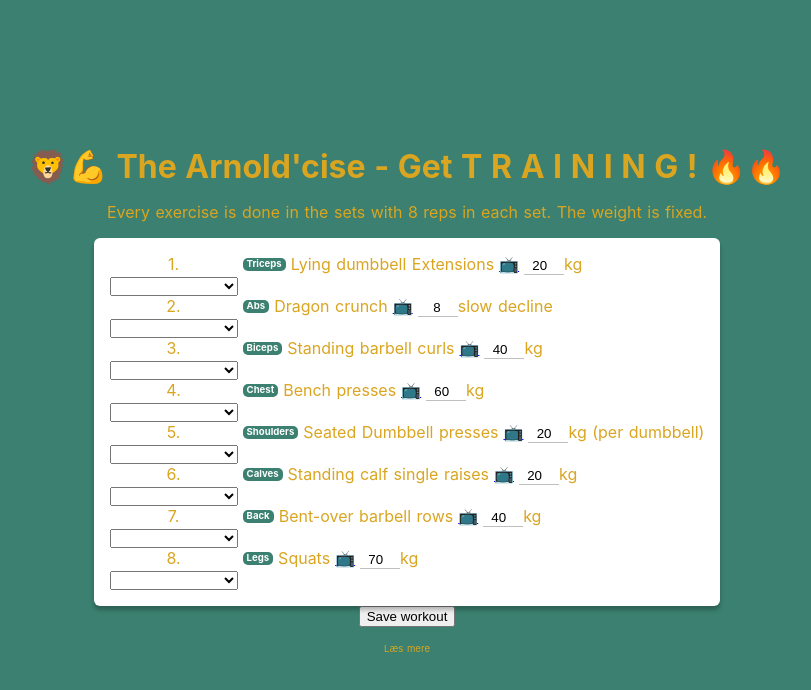
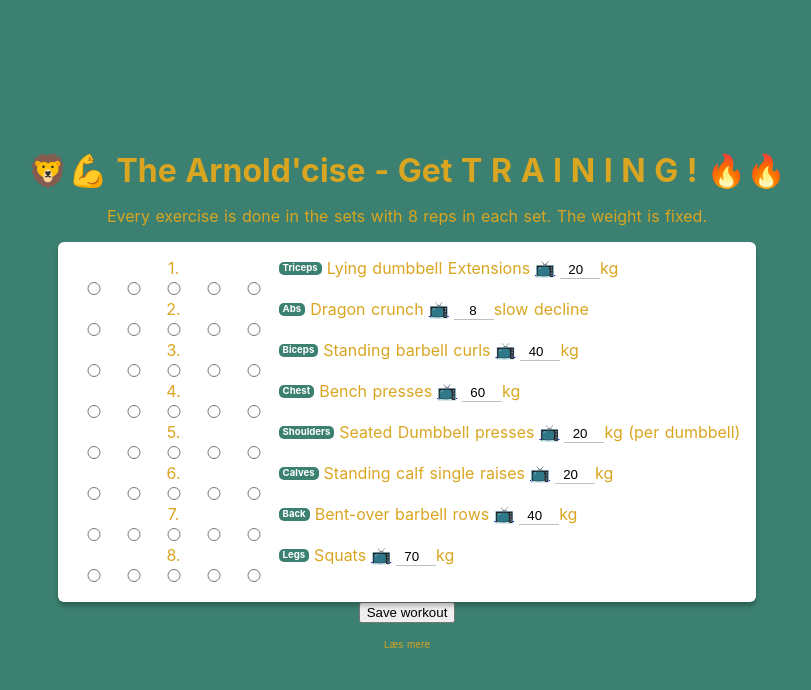
Before and after one commit to tokeskovgaard/arnold-trainer, a Nuxt app: page / in a window 1280 px wide. Both pictures are taken after a click on the button "Hell yes! Crunch TIME". Shown: the top 690 px of the page, without its empty margins (233-1044 px from the left). Built offline with nearby package versions, Linux system fonts and the light colour scheme.

Commit message:
Works somewhat with start training

```diff
--- a/pages/index.vue
+++ b/pages/index.vue
@@ -13,20 +13,23 @@ import {Difficulty} from "~/types";
         <button v-if="!workoutStarted" v-on:click="nopesNewData()" class="new-workout">Hell no!
           Ny plan
         </button>
-        <div class="exercise-row" v-for="item in exercises" v-bind:key="item.order">
-          <div class="order">{{item.order}}.</div>
-          <span class="group">{{item.exercise.group}}</span>
-          <div class="exercise">{{item.exercise.name}}</div>
-          <a class="video" v-if="item.exercise.link" :href="item.exercise.link">&#128250;</a>
+        <div class="exercise-row" v-for="workoutItem in exercises" v-bind:key="workoutItem.order" v-bind:class="{active: currentWorkoutItem.order == workoutItem.order, inActive: currentWorkoutItem.order < workoutItem.order}">
+          <div class="order">{{workoutItem.order}}.</div>
+          <span class="group">{{workoutItem.exercise.group}}</span>
+          <div class="exercise">{{workoutItem.exercise.name}}</div>
+          <a class="video" v-if="workoutItem.exercise.link" :href="workoutItem.exercise.link">&#128250;</a>
           <div class="training">
-            <input type="number" size="1" min="0" :step="item.exercise.step" :value="item.exercise.amount"><span>{{item.exercise.units}}</span>
+            <input type="number" size="1" min="0" :step="workoutItem.exercise.step"
+                   v-model="workoutItem.exercise.amount"><span>{{workoutItem.exercise.units}}</span>
           </div>
-          <div v-if="workoutStarted">
-            <select v-model="item.difficulty">
-              <option disabled value="0">Please select one</option>
-              <option v-for="difficulty in difficulties">{{difficulty}}</option>
-            </select>
-          </div>
+          <template v-if="workoutStarted">
+            <div class="difficulty">
+              <template v-for="difficulty in difficulties">
+                <input type="radio" :id="difficulty" :value="difficulty" v-model="workoutItem.difficulty"
+                       :class="'difficulty-'+difficulty">
+              </template>
+            </div>
+          </template>
         </div>
       </div>
       <button v-if="!workoutStarted" v-on:click="startWorkout()">Hell yes! Crunch TIME</button>
@@ -54,7 +57,6 @@ import {Difficulty} from "~/types";
 ## Split training log and personal trainer
 ## Add timer function
 ## Voice control of next, start, stop, more weight
-
 
 */
     import Logo from '~/components/Logo.vue'
@@ -93,6 +95,14 @@ import {Difficulty} from "~/types";
             }
         },
 
+        computed: {
+            // need annotation
+            currentWorkoutItem(): WorkoutItem | undefined {
+                let item = this.exercises.find(e => e.difficulty == null);
+                if (item) return item;
+                return this.exercises[this.exercises.length - 1];
+            }
+        },
         created: function () {
             this.loadData().then(exercises => {
                 if (exercises)
@@ -111,14 +121,6 @@ import {Difficulty} from "~/types";
 
         methods: {
 
-            selectDifficulty: function (workoutItem: WorkoutItem, difficulty: Difficulty) {
-
-                let item = this.exercises.find(e => e.exercise.group === workoutItem.exercise.group);
-                console.log("Setting difficulty", {workoutItem, difficulty, item})
-                if (item) {
-                    item.difficulty = difficulty;
-                }
-            },
             nopesNewData: function () {
                 this.workoutStarted = false;
                 this.workoutSaved = false;
@@ -207,6 +209,10 @@ import {Difficulty} from "~/types";
     background: var(--background-color);
   }
 
+  .difficulty-1 {
+    background: darkred;
+  }
+
   input {
     text-align: right;
     width: 40px;
```
